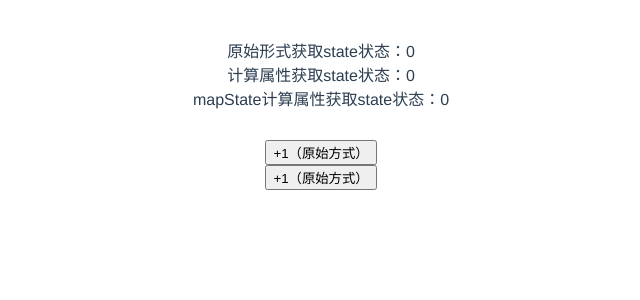
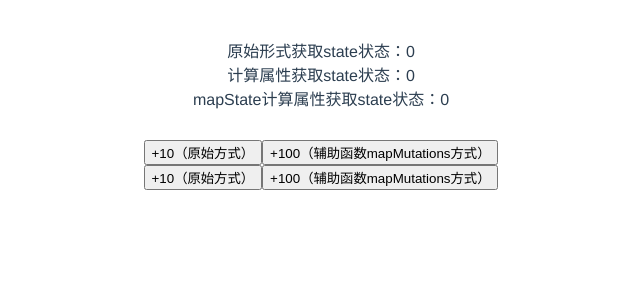
Before and after one commit to montysingh9527/Vuex, a Vue app: page /#/about in a window 1280 px wide. Shown: the top 300 px of the page, without its empty margins (319-959 px from the left). Built offline with nearby package versions, Linux system fonts and the light colour scheme.

Commit message:
Vuex基础-mutations调用-辅助函数：mapMutations

```diff
--- a/src/views/About.vue
+++ b/src/views/About.vue
@@ -1,10 +1,13 @@
 <template>
   <div class="about">
-    <button @click="test">+1（原始方式）</button>
+    <button @click="test">+10（原始方式）</button>
+    <!-- Vue中方法的默认第一个参数 事件参数对象$event, 100就是传递的载荷payload-->
+    <button @click="addCount(100)">+100（辅助函数mapMutations方式）</button>
   </div>
 </template>
 
 <script>
+import { mapMutations } from "vuex";
 export default {
   methods: {
     // 原始方式调用
@@ -12,6 +15,7 @@ export default {
       // 调用mutation方法,commit(mutation名称,payload载荷)
       this.$store.commit("addCount", 10);
     },
+    ...mapMutations(["addCount"]), // 此时组件方法就会拥有mutations中的addCount方法
   },
 };
 </script>
```
Also changed, not shown: 1 other file (tests, documents, lock files or other folders).
